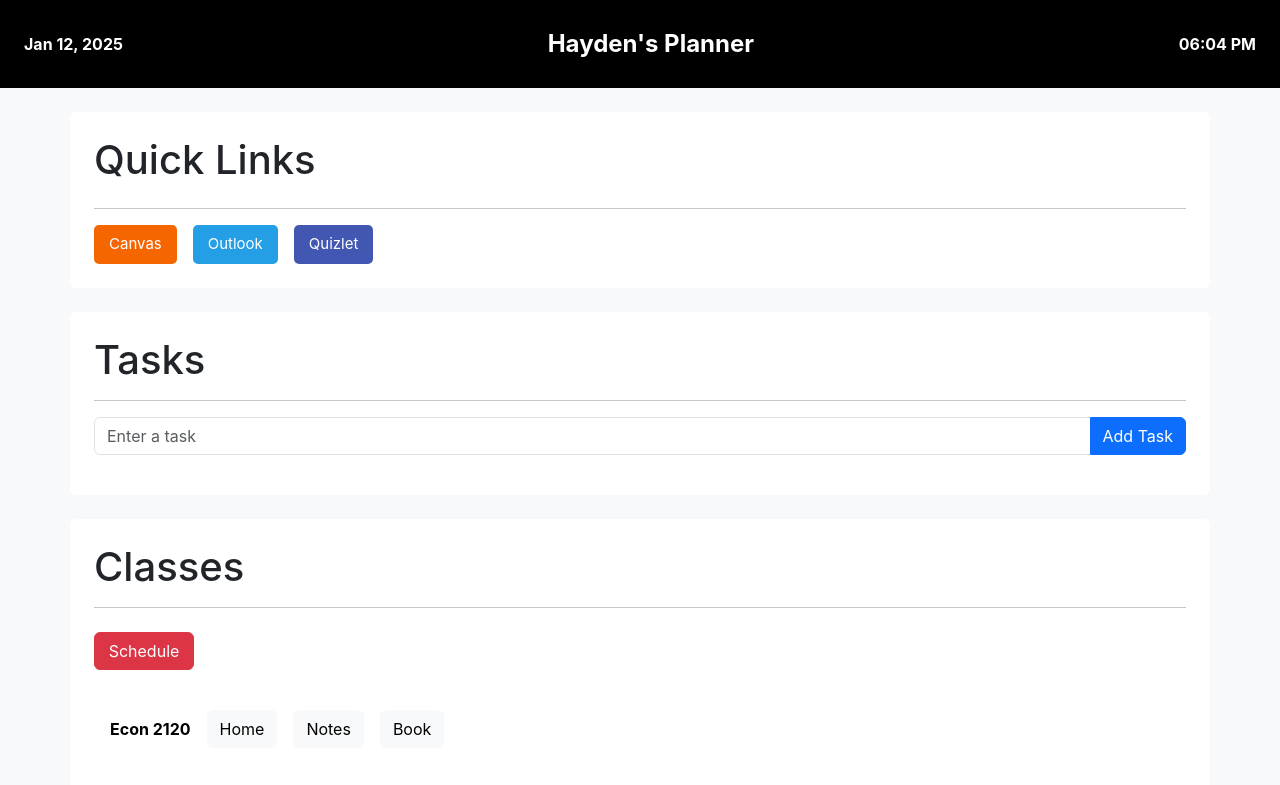
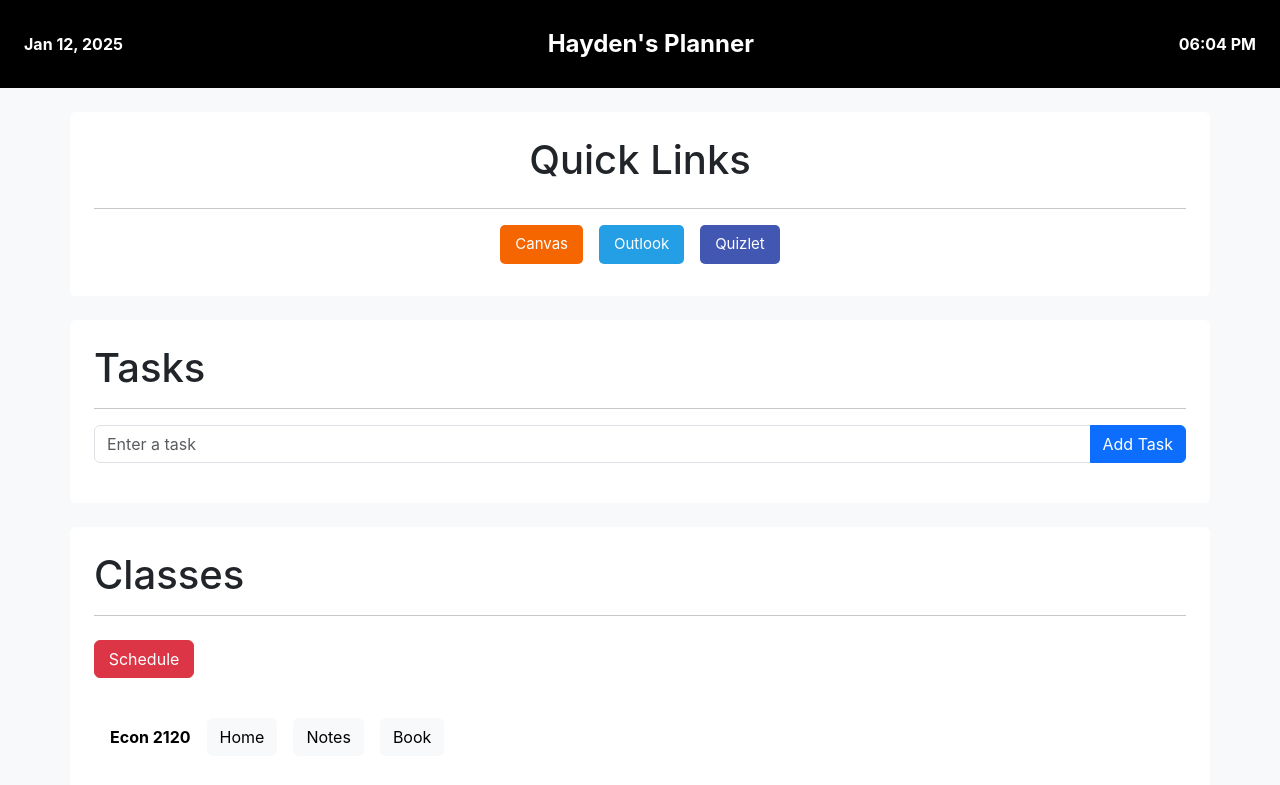
Before and after one commit to haydeHow/planner, a plain HTML site: page index.html in a window 1280 px wide. Shown: the top 785 px of the page. Drawn offline with nearby package versions, Linux system fonts and the light colour scheme.

Commit message:
made quick links center

```diff
--- a/index.html
+++ b/index.html
@@ -77,9 +77,9 @@
     </nav>
 
     <div class="container my-4 bg-white rounded p-4">
-        <h1 class="mb-4">Quick Links</h1>
+        <h1 class="mb-4 text-center">Quick Links</h1>
         <hr>
-        <div class="d-flex flex-row gap-3">
+        <div class="d-flex flex-row gap-3 justify-content-center mb-2">
             <a href="https://clemson.instructure.com/?login_success=1" class="canvas-button text-white button"
                 role="button">Canvas</a>
             <a href="https://outlook.office.com/mail/" class="outlook-button text-white button" role="button">Outlook</a>
```
